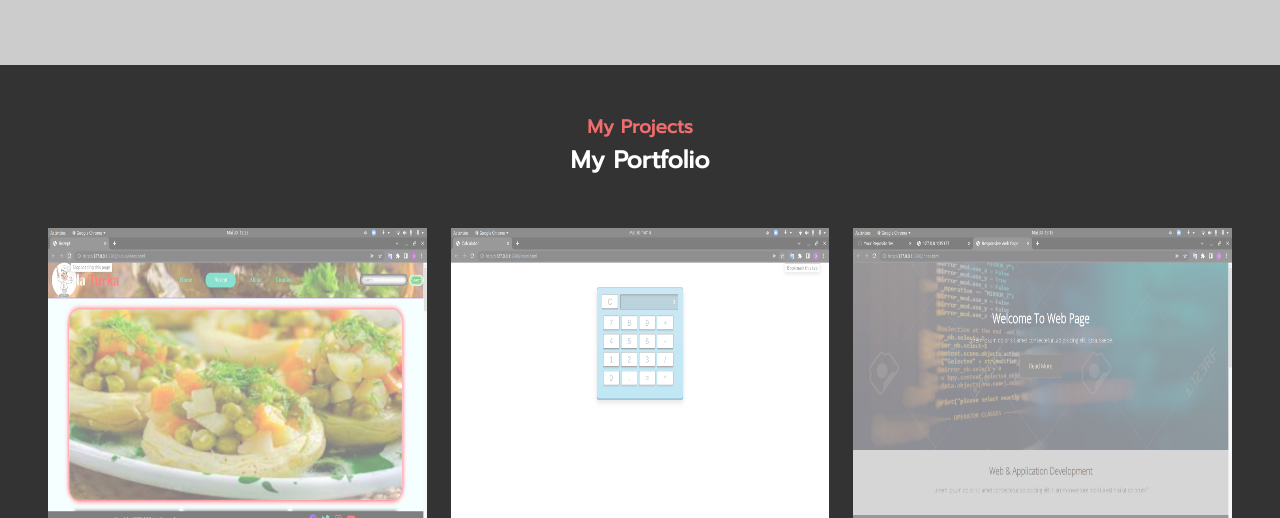
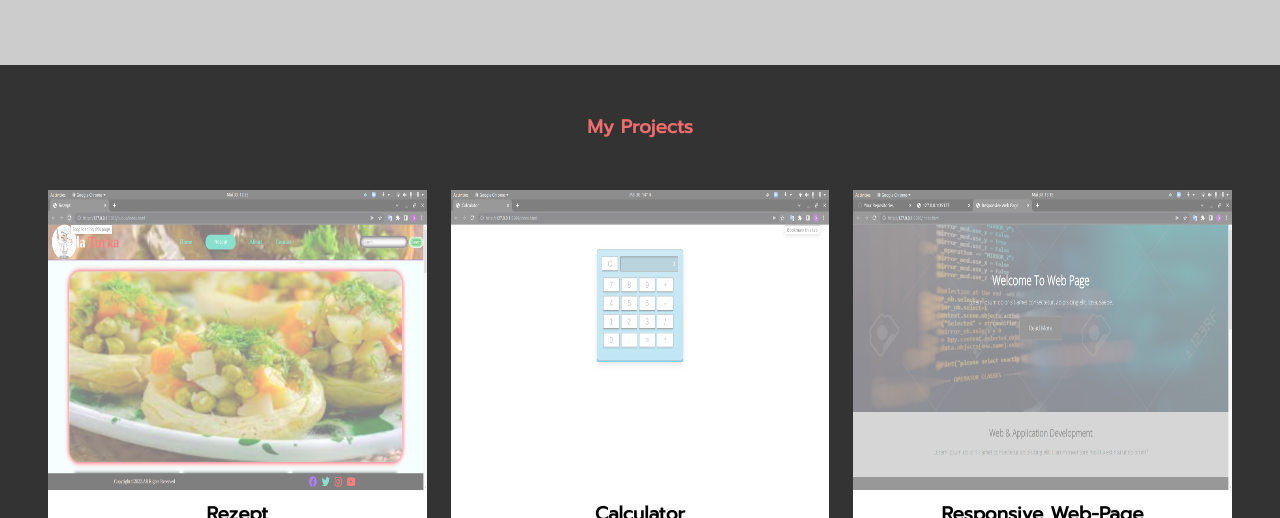
Before and after one commit to Osman-Ozturk/My-Portfolio, a website with bundled scripts: page src/index.html in a window 1280 px wide. Shown: the part 1980-2498 px from the top of the page. Built offline with nearby package versions, Linux system fonts and the light colour scheme.

Commit message:
my-portfolio

```diff
--- a/src/index.html
+++ b/src/index.html
@@ -43,7 +43,7 @@
       <div class="container">
         <div class="header-content">
           <h3>
-            Hello , Ich bin
+            Hello, Ich bin
           </h3>
           <h1>Osman Öztürk</h1>
           <h2>Full Stack Web Developer</h2>
@@ -117,7 +117,6 @@
     <section id="projects" class="my-project py-3">
       <div class="my-project-header-container">
         <h3>My Projects</h3>
-        <h2>My Portfolio</h2>
       </div>
       <div class="projects-container m-3">
         <div class="project project-1">
--- a/src/scss/_about.scss
+++ b/src/scss/_about.scss
@@ -4,7 +4,6 @@
     grid-template-columns:1fr 2fr;
     gap: 20px;
     padding: 60px;
-    animation: verschiebt 1s 1 ;
     &__img{
         border-radius: 20px;
         box-shadow: -30px -30px  $dark-color;
@@ -74,10 +73,7 @@
     .my-project-header-container {
         text-align: center;
         h3 {color: $primary-color;}
-         h2 {
-            color: white;
-            margin-bottom: 50px;
-        }
+
     }
 
     .projects-container {
```
